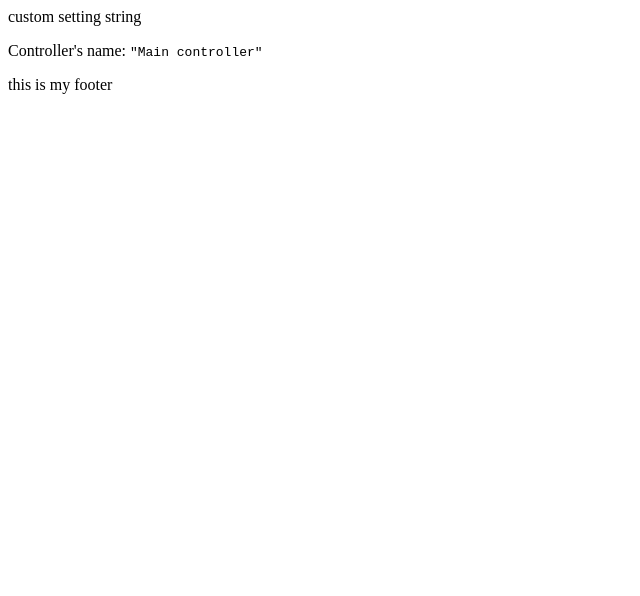
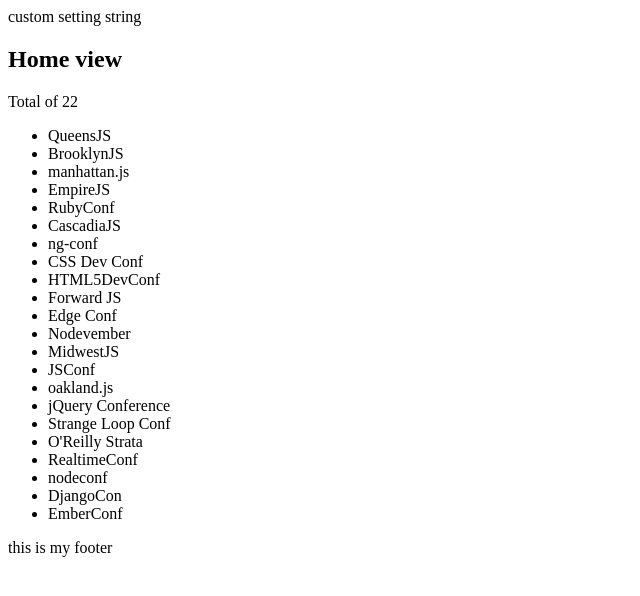
Before and after one commit to bcabanes/frontend-events, a website: page app/index.html in a window 1280 px wide. Shown: the whole page, without its empty margins (0-640 px from the left). Drawn offline with nearby package versions, Linux system fonts and the light colour scheme; some packages are replaced by stand-ins of ours.

Commit message:
develop: add data and home modules

```diff
--- /dev/null
+++ b/app/assets/mockdata/conferences.json
@@ -0,0 +1,156 @@
+[
+    {
+        "name": "QueensJS",
+        "resume": "Queens, New York's premier JavaScript Meetup! Sister Meetup.",
+        "website": "http://www.meetup.com/QueensJS/",
+        "twitter": "queens_js",
+        "localisation": "North American"
+    },
+    {
+        "name": "BrooklynJS",
+        "resume": "The world's most popular programming language, in New York's most popular borough.",
+        "website": "http://brooklynjs.com/",
+        "twitter": "brooklyn_js",
+        "localisation": "North American"
+    },
+    {
+        "name": "manhattan.js",
+        "resume": "We're a combination of Ruby, Javascript and CSS [yes CSS] developers and we aim to bring the greatest programming minds to Manhattan once a month to chat, teach and learn from.",
+        "website": "http://manhattanjs.com/",
+        "twitter": "manhattan_js",
+        "localisation": "North American"
+    },
+    {
+        "name": "EmpireJS",
+        "resume": "We are back again! Bringing you speakers on cutting edge of Javascript: in the Browser, on the Server, with robots and hardware, and in ways we don’t even know yet!",
+        "website": "http://empirejs.org/",
+        "twitter": "empirejs",
+        "localisation": "North American"
+    },
+    {
+        "name": "RubyConf",
+        "resume": "RubyConf is visiting sunny San Diego this year from November 17-19, 2014, where we'll be celebrating all things Ruby while enjoying warm breezes off the Pacific Ocean.",
+        "website": "http://rubyconf.org/",
+        "twitter": "rubyconf",
+        "localisation": "North American"
+    },
+    {
+        "name": "CascadiaJS",
+        "resume": "CascadiaJS is a two-day, community-driven conference on the cutting edge of JavaScript. Browser, server, OS – we cover it all.",
+        "website": "http://cascadiajs.com",
+        "twitter": "cascadiajs",
+        "localisation": "North American"
+    },
+    {
+        "name": "ng-conf",
+        "resume": "The first CSS conference for Web designers and developers returns on October 13-15, 2014 in the fascinating city of New Orleans, USA.",
+        "website": "http://www.ng-conf.org/",
+        "twitter": "ngconf",
+        "localisation": "North American"
+    },
+    {
+        "name": "CSS Dev Conf",
+        "resume": "The first CSS conference for Web designers and developers returns on October 13-15, 2014 in the fascinating city of New Orleans, USA.",
+        "website": "http://cssdevconf.com",
+        "twitter": "cssdevconf",
+        "localisation": "North American"
+    },
+    {
+        "name": "HTML5DevConf",
+        "resume": "Join the largest JavaScript and HTML5 Developer Conference in the world. Leading edge speakers at a developer friendly price.",
+        "website": "http://html5devconf.com/",
+        "twitter": "html5devconf",
+        "localisation": "North American"
+    },
+    {
+        "name": "Forward JS",
+        "resume": "San Francisco rally on February 4, 2015 featuring some of the most forward looking technologies on the web. Minds will be blown.",
+        "website": "http://forwardjs.com/",
+        "twitter": "forwardjs",
+        "localisation": "North American"
+    },
+    {
+        "name": "Edge Conf",
+        "resume": "A day of group discussion and debate on advanced web technologies for developers and browser vendors, raising funds for Hack the Hood.",
+        "website": "https://edgeconf.com/",
+        "twitter": "edgeconf",
+        "localisation": "North American"
+    },
+    {
+        "name": "Nodevember",
+        "resume": "We're a Node and Javascript conference located in Nashville, TN happening November 15th and 16th.",
+        "website": "http://nodevember.org/",
+        "twitter": "nodevember",
+        "localisation": "North American"
+    },
+    {
+        "name": "MidwestJS",
+        "resume": "Midwest JS is a premier technology conference focused on the JavaScript ecosystem. The conference will be held for the first time in downtown Minneapolis at the University of St. Thomas.",
+        "website": "http://midwestjs.com/",
+        "twitter": "midwest_js",
+        "localisation": "North American"
+    },
+    {
+        "name": "JSConf",
+        "resume": "JSConf is a unique conference organization, because we aren't really a conference organization at all. We are a very loose federation of developers who share the same general idea about how a technical conference should be held.",
+        "website": "http://jsconf.com/",
+        "twitter": "jsconf",
+        "localisation": "North American"
+    },
+    {
+        "name": "oakland.js",
+        "resume": "A weekly free + public hangout for JavaScript enthusiasts that happens in Oakland, California. No presentations, RSVPs or startup pitches/overt recruiting allowed, just show up and talk, learn and hack!",
+        "website": "http://oaklandjs.com/",
+        "twitter": "oaklandjs",
+        "localisation": "North American"
+    },
+    {
+        "name": "jQuery Conference",
+        "resume": "We're making our first trip to Chicago to bring together experts from across the field of front-end development to bring you up to speed on the latest open web technologies. Get the latest on jQuery and related projects, code architecture and organization, design and implementation practices, tooling and workflow improvements, and emerging browser technologies.",
+        "website": "http://events.jquery.org/2014/chicago/",
+        "twitter": "jqcon",
+        "localisation": "North American"
+    },
+    {
+        "name": "Strange Loop Conf",
+        "resume": "Strange Loop is a multi-disciplinary conference that aims to bring together the developers and thinkers building tomorrow's technology in fields such as emerging languages, alternative databases, concurrency, distributed systems, mobile development, and the web.",
+        "website": "https://thestrangeloop.com/",
+        "twitter": "strangeloop_stl",
+        "localisation": "North American"
+    },
+    {
+        "name": "O'Reilly Strata",
+        "resume": "Strata is more than a conference. It’s the essential training and information source for data science and big data—with industry news, reports, in-person and online events, and much more.",
+        "website": "http://strataconf.com/",
+        "twitter": "strataconf",
+        "localisation": "North American"
+    },
+    {
+        "name": "RealtimeConf",
+        "resume": "RealtimeConf assembled the diverse developers and doers pushing forward the bleeding edge of the web. The &yet team put our whole crazy/creative/risky hearts into it, hoping to inspire our community to help bring open communication to the Open Web.",
+        "website": "http://realtimeconf.com/",
+        "twitter": "realtimeconf",
+        "localisation": "North American"
+    },
+    {
+        "name": "nodeconf",
+        "resume": "NodeConf!",
+        "website": "http://nodeconf.com",
+        "twitter": "nodeconf",
+        "localisation": "North American"
+    },
+    {
+        "name": "DjangoCon",
+        "resume": "Almost everyone who attends this conference develops Django, or uses Django to develop applications. Many do both. So this event is the place to meet and interact with Django developers.",
+        "website": "http://www.djangocon.us/",
+        "twitter": "djangocon",
+        "localisation": "North American"
+    },
+    {
+        "name": "EmberConf",
+        "resume": "For day and week-of updates on the first ever EmberConf, March 25-26 2014. See you there!",
+        "website": "http://emberconf.com/",
+        "twitter": "emberconf",
+        "localisation": "North American"
+    }
+]
--- /dev/null
+++ b/app/assets/partials/home/home.html
@@ -0,0 +1,7 @@
+<h2>Home view</h2>
+<p>Total of {{vm.eventsCount}}</p>
+<ul>
+    <li ng-repeat="event in vm.events">
+        {{event.name}}
+    </li>
+</ul>
--- a/app/assets/partials/layout/main.html
+++ b/app/assets/partials/layout/main.html
@@ -1,4 +1,4 @@
 <div data-ng-controller="Main as vm">
-    <p>Controller's name: <code>"{{vm.controllerName}}"</code></p>
+    <!-- <p>Controller's name: <code>"{{vm.controllerName}}"</code></p> -->
     <div data-ng-view></div>
 </div>
--- a/app/assets/scripts/js/app.js
+++ b/app/assets/scripts/js/app.js
@@ -18,6 +18,10 @@
     /**
      * Feature areas
      */
-    'app.layout'
+    'app.data',
+    'app.layout',
+    'app.home',
+    'app.helloworld'
+
   ]);
 })(angular);
--- /dev/null
+++ b/app/assets/scripts/js/modules/data/data.module.js
@@ -0,0 +1,6 @@
+(function(angular){
+    'use strict';
+
+    angular
+        .module('app.data', []);
+})(angular);
--- /dev/null
+++ b/app/assets/scripts/js/modules/data/factories/event.js
@@ -0,0 +1,32 @@
+(function(angular){
+    'use strict';
+
+    angular
+        .module('app.data')
+        .factory('eventData', factory);
+
+    factory.$inject = ['$http', '$location', 'exception', 'logger'];
+
+    function factory($http, $location, $q, exception, logger) {
+
+        var service = {
+            'getEvents': getEvents
+        };
+
+        return service;
+        ///////////////
+
+
+        function getEvents() {
+            return $http.get('/assets/mockdata/conferences.json')
+            .then(getEventsComplete)
+            .catch(function(message){
+                exception.catcher('XHR Failed for getEvents')(message);
+            });
+
+            function getEventsComplete(data, status, header, config) {
+                return data.data;
+            }
+        }
+    }
+})(angular);
--- a/app/assets/scripts/js/modules/helloworld/config.route.js
+++ b/app/assets/scripts/js/modules/helloworld/config.route.js
@@ -5,7 +5,7 @@
   var getRoutes = function(){
     return [
       {
-        url: '/',
+        url: '/helloworld',
         config: {
           templateUrl: '/assets/partials/helloworld/helloworld.html',
           controller: 'Helloworld',
--- /dev/null
+++ b/app/assets/scripts/js/modules/home/config.route.js
@@ -0,0 +1,31 @@
+(function() {
+    'use strict';
+
+    angular
+        .module('app.home')
+        .run(appRun);
+
+    appRun.$inject = ['routehelper'];
+
+    function appRun(routehelper) {
+        routehelper.configureRoutes(getRoutes());
+    }
+
+    function getRoutes() {
+        return [
+        {
+            url: '/',
+            config: {
+                templateUrl: '/assets/partials/home/home.html',
+                controller: 'Home',
+                controllerAs: 'vm',
+                title: 'Home',
+                settings: {
+                    nav: 1,
+                    content: '<i class="fa fa-cloud"></i> Home'
+                }
+            }
+        }
+        ];
+    }
+})();
--- /dev/null
+++ b/app/assets/scripts/js/modules/home/home.js
@@ -0,0 +1,39 @@
+(function(){
+    'use strict';
+
+    angular
+        .module('app.home')
+        .controller('Home', controller);
+
+    controller.$inject = ['$q', 'eventData', 'logger'];
+
+    function controller($q, eventData, logger){
+
+        /* jshint validthis: true */
+        var vm = this;
+
+        vm.title = 'Home';
+        vm.events = [];
+        vm.eventsCount = 0;
+
+        init();
+        ///////
+
+        function init() {
+            var promises = [getEvents()];
+            return $q.all(promises).then(function() {
+                logger.info('Activated Home View');
+            });
+        }
+
+        function getEvents() {
+            return eventData.getEvents().then(function(data){
+                vm.events = data;
+                vm.eventsCount = vm.events.length;
+                return vm.events;
+            });
+        }
+    }
+
+
+})();
--- /dev/null
+++ b/app/assets/scripts/js/modules/home/home.module.js
@@ -0,0 +1,6 @@
+(function(angular){
+    'use strict';
+
+    angular
+        .module('app.home', []);
+})(angular);
```
Also changed, not shown: app/index.html (+15 -1 lines).
